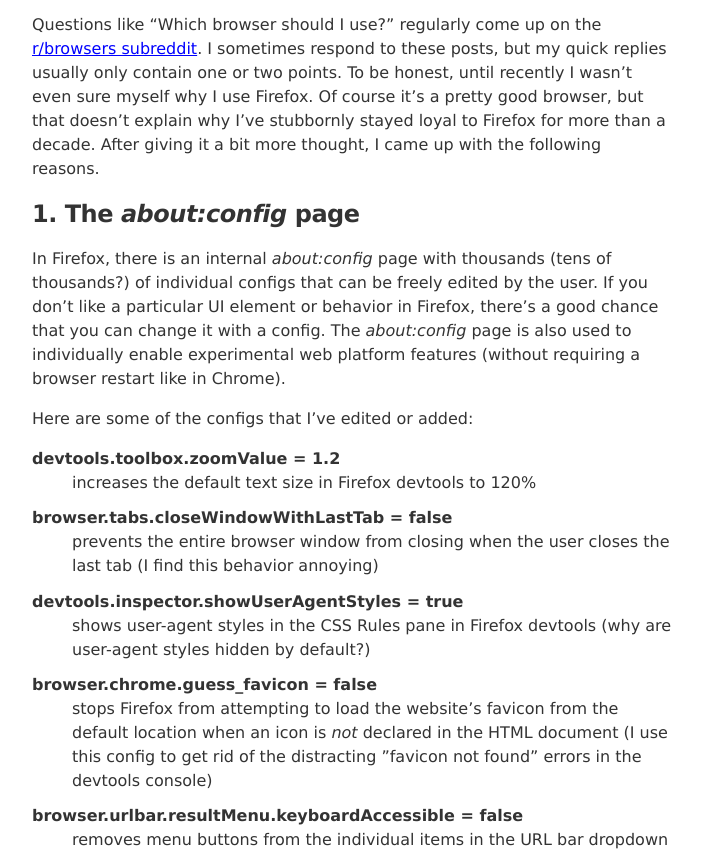
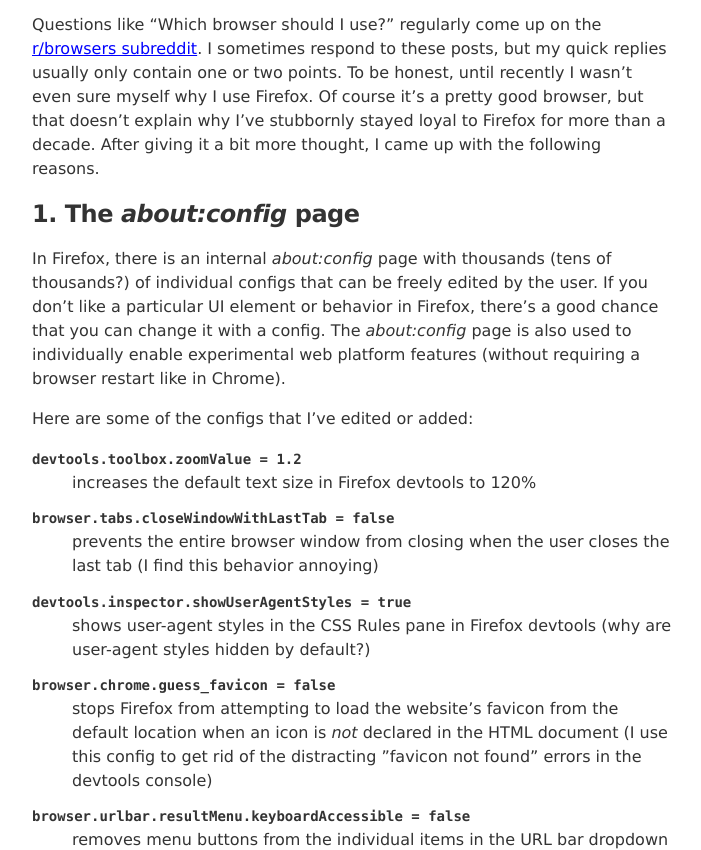
Before and after one commit to simevidas/blog, an Eleventy site: page posts/2024-02-26.md in a window 1280 px wide. Shown: the part 105-955 px from the top of the page, without its empty margins (288-989 px from the left). Built offline with nearby package versions, Linux system fonts and the light colour scheme; Eleventy itself is replaced by a stand-in of ours; files that its build step writes are made by us from their sources.

Commit message:
content: minor improvement

```diff
--- a/posts/2024-02-26.md
+++ b/posts/2024-02-26.md
@@ -12,15 +12,15 @@
 
 Here are some of the configs that I’ve edited or added:
 
-<dt>devtools.toolbox.zoomValue = 1.2</dt>
+<dt><code>devtools.toolbox.zoomValue = 1.2</code></dt>
 <dd>increases the default text size in Firefox devtools to 120%</dd>
-<dt>browser.tabs.closeWindowWithLastTab = false</dt>
+<dt><code>browser.tabs.closeWindowWithLastTab = false</code></dt>
 <dd>prevents the entire browser window from closing when the user closes the last tab (I find this behavior annoying)</dd>
-<dt>devtools.inspector.showUserAgentStyles = true</dt>
+<dt><code>devtools.inspector.showUserAgentStyles = true</code></dt>
 <dd>shows user-agent styles in the CSS Rules pane in Firefox devtools (why are user-agent styles hidden by default?)</dd>
-<dt>browser.chrome.guess_favicon = false</dt>
+<dt><code>browser.chrome.guess_favicon = false</code></dt>
 <dd>stops Firefox from attempting to load the website’s favicon from the default location when an icon is <i>not</i> declared in the HTML document (I use this config to get rid of the distracting ”favicon not found” errors in the devtools console)</dd>
-<dt>browser.urlbar.resultMenu.keyboard&shy;Accessible = false</dt>
+<dt><code>browser.urlbar.resultMenu.keyboardAccessible = false</code></dt>
 <dd>removes menu buttons from the individual items in the URL bar dropdown list (those buttons make tabbing through the items slower)</dd>
 
 ## 2. Mozilla cannot decrypt my data on their servers
```
